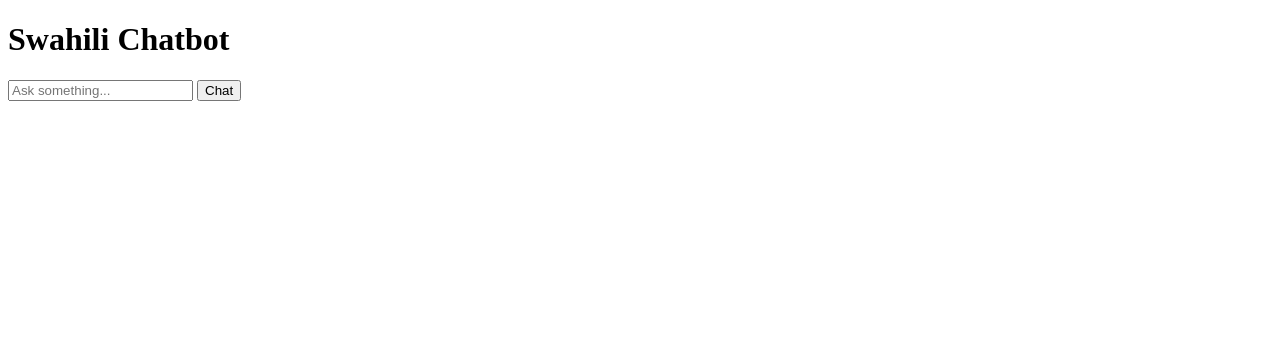
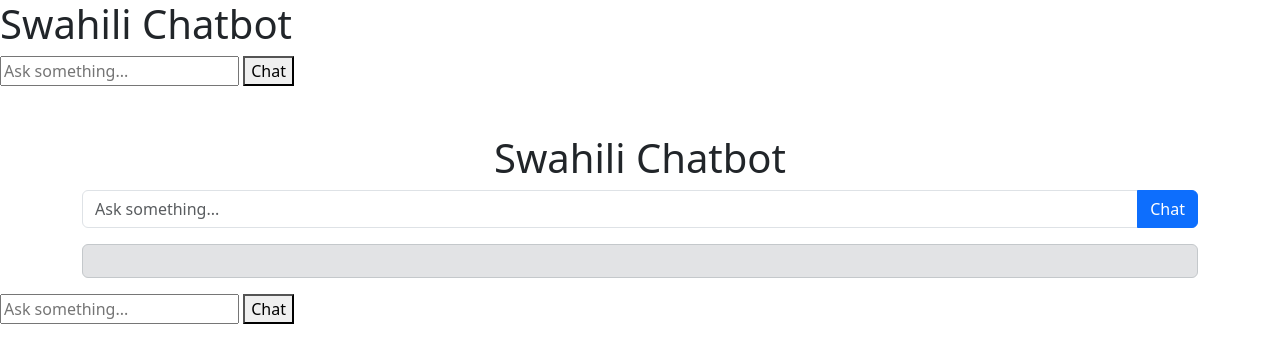
Before and after one commit to mohdommy76/swahili_ai_assistant, a plain HTML site: page index.html in a window 1280 px wide. Drawn offline with nearby package versions, Linux system fonts and the light colour scheme.

Commit message:
Update index.html

```diff
--- a/index.html
+++ b/index.html
@@ -22,3 +22,14 @@
 </body>
 </html>
 <div id="loading" style="display: none;">Typing...</div>
+<link href="https://cdn.jsdelivr.net/npm/bootstrap@5.3.0-alpha1/dist/css/bootstrap.min.css" rel="stylesheet">
+<div class="container mt-5">
+    <h1 class="text-center">Swahili Chatbot</h1>
+    <div class="input-group mb-3">
+        <input type="text" id="user_input" class="form-control" placeholder="Ask something...">
+        <button class="btn btn-primary" onclick="getChatResponse()">Chat</button>
+    </div>
+    <p id="chat_response" class="alert alert-secondary"></p>
+</div>
+<input type="text" id="user_input" placeholder="Ask something..." aria-label="Chat input">
+<button onclick="getChatResponse()" aria-label="Send chat message">Chat</button>
```
